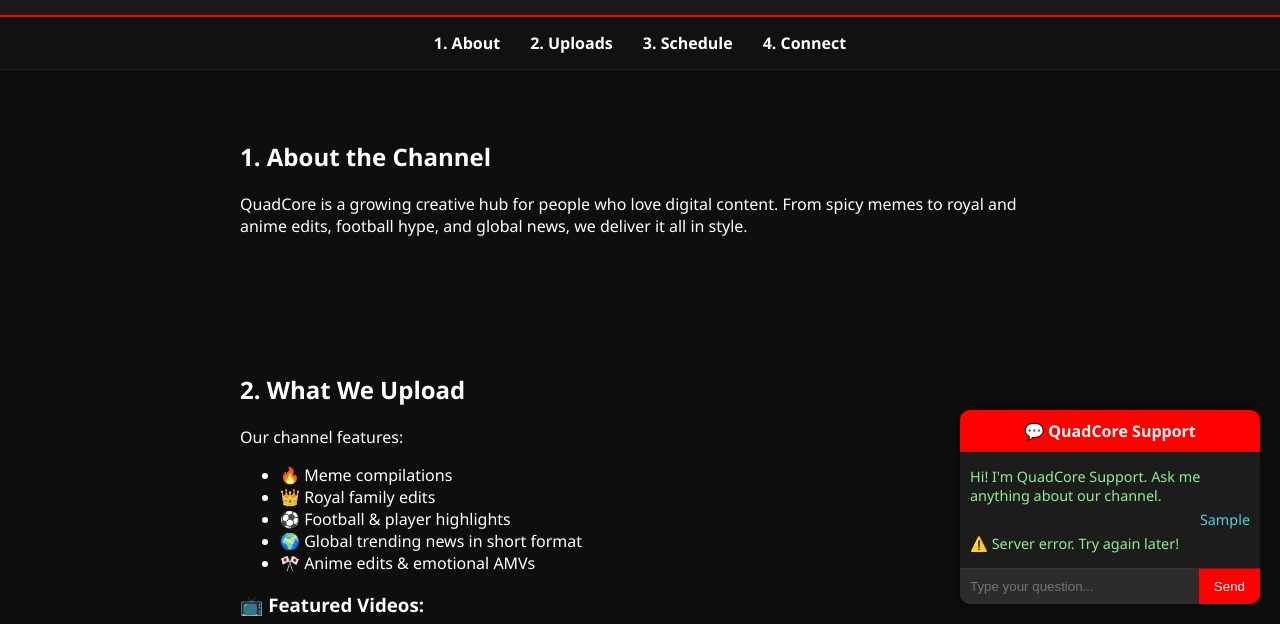
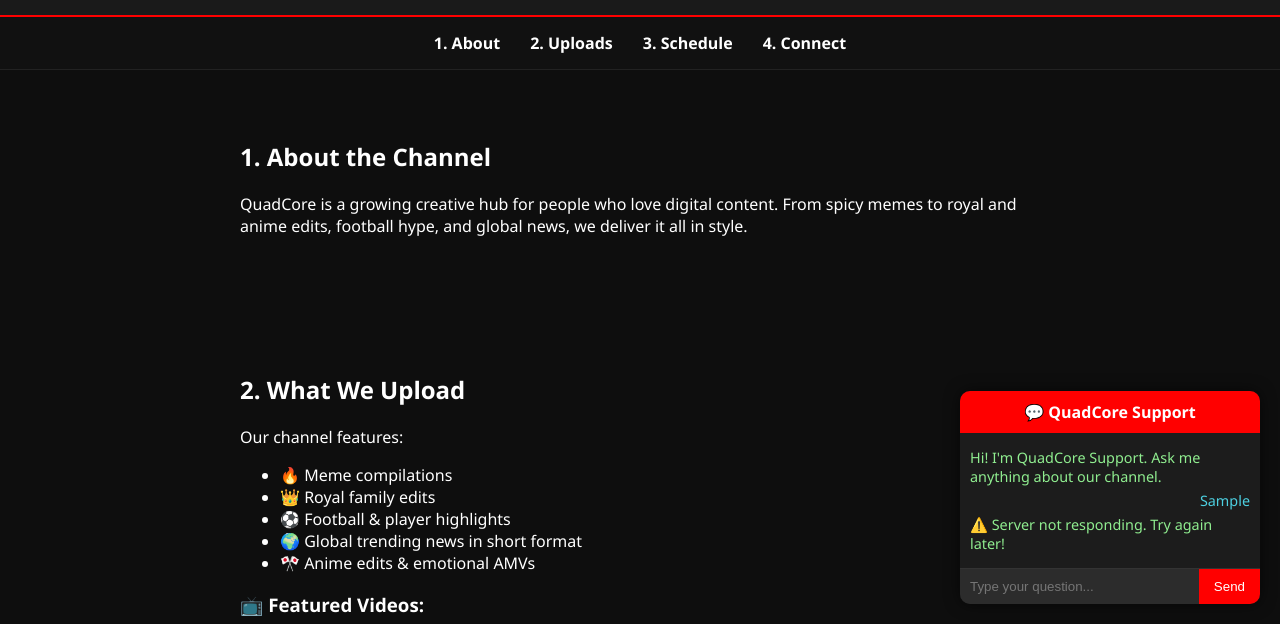
Before and after one commit to Architdevpro/Verse-Kingdom-2025, a website: page index.html in a window 1280 px wide. Both pictures are taken after typing "Sample" into the empty fields and a click on the button "Send". Shown: the part 176-800 px from the top of the page. Drawn offline with Linux system fonts and the light colour scheme; no server answers.

Commit message:
Update index.html

```diff
--- a/index.html
+++ b/index.html
@@ -123,14 +123,15 @@
   </style>
 </head>
 <body>
- <header>
-  <div style="display: flex; align-items: center; justify-content: center; flex-wrap: wrap; gap: 10px;">
-    <img src="quadcore-logo.png" alt="QuadCore Logo" style="height: 50px;" />
-    <h1 style="font-size: 2em; margin: 0; color: #ff0000;">🔥 QuadCore 🔥</h1>
-  </div>
-  <p>Your ultimate stop for memes, edits, news, and fun!</p>
-  <a class="subscribe-btn" href="https://youtube.com/@neatheraxe-pvt-co-ltd" target="_blank">Subscribe on YouTube</a>
+  <header>
+    <div style="display: flex; align-items: center; justify-content: center; flex-wrap: wrap; gap: 10px;">
+      <img src="quadcore-logo.png" alt="QuadCore Logo" style="height: 50px;" />
+      <h1 style="font-size: 2em; margin: 0; color: #ff0000;">🔥 QuadCore 🔥</h1>
+    </div>
+    <p>Your ultimate stop for memes, edits, news, and fun!</p>
+    <a class="subscribe-btn" href="https://youtube.com/@neatheraxe-pvt-co-ltd" target="_blank">Subscribe on YouTube</a>
   </header>
+
   <nav>
     <a href="#about">1. About</a>
     <a href="#uploads">2. Uploads</a>
@@ -177,6 +178,7 @@
     &copy; 2025 QuadCore Studios™. All rights reserved.
   </footer>
 
+  <!-- Chatbot -->
   <div class="chat-container" id="chatbot">
     <div class="chat-header">💬 QuadCore Support</div>
     <div class="chat-messages" id="messages">
@@ -188,6 +190,7 @@
     </div>
   </div>
 
+  <!-- Script -->
   <script>
     async function handleMessage() {
       const input = document.getElementById("userInput");
@@ -196,13 +199,16 @@
 
       const messages = document.getElementById("messages");
 
-      // Show user message
       const userMsg = document.createElement("div");
       userMsg.className = "chat-bubble user";
       userMsg.textContent = msg;
       messages.appendChild(userMsg);
 
-      // Send message to backend
+      const botMsg = document.createElement("div");
+      botMsg.className = "chat-bubble bot";
+      botMsg.textContent = "⌛ Loading...";
+      messages.appendChild(botMsg);
+
       try {
         const response = await fetch("https://quadcore-backend.onrender.com/api/chat", {
           method: "POST",
@@ -213,28 +219,19 @@
         });
 
         const data = await response.json();
-
-        const botMsg = document.createElement("div");
-        botMsg.className = "chat-bubble bot";
-        botMsg.textContent = data.reply || "Hmm, I didn't get that 😅";
-        messages.appendChild(botMsg);
-        messages.scrollTop = messages.scrollHeight;
+        botMsg.textContent = data.reply || "🤖 Hmm, I didn’t understand that.";
       } catch (error) {
-        const botMsg = document.createElement("div");
-        botMsg.className = "chat-bubble bot";
-        botMsg.textContent = "⚠️ Server error. Try again later!";
-        messages.appendChild(botMsg);
-        messages.scrollTop = messages.scrollHeight;
+        botMsg.textContent = "⚠️ Server not responding. Try again later!";
       }
 
       input.value = "";
+      messages.scrollTop = messages.scrollHeight;
     }
 
-    // Enter key support
-    document.getElementById("userInput").addEventListener("keydown", function (event) {
-      if (event.key === "Enter") {
-        handleMessage();
-      }
+    document.addEventListener("DOMContentLoaded", () => {
+      document.getElementById("userInput").addEventListener("keypress", function(e) {
+        if (e.key === "Enter") handleMessage();
+      });
     });
   </script>
 </body>
```
